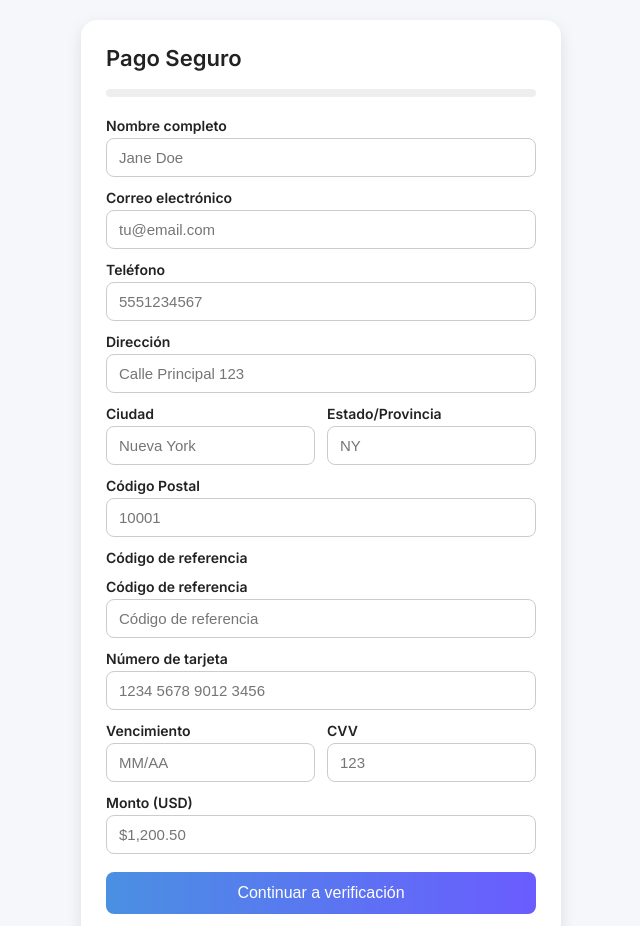
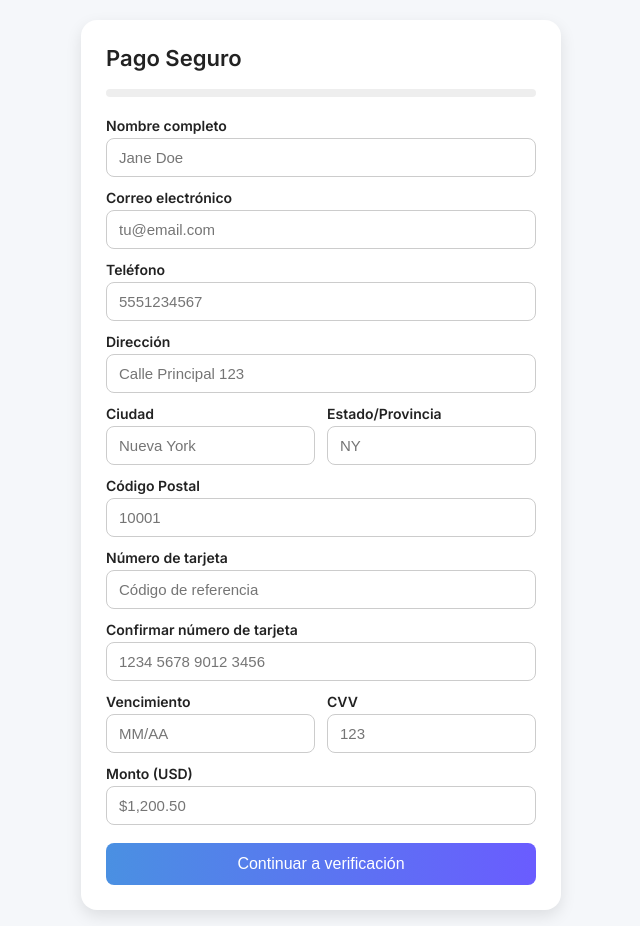
Before and after one commit to musa-dev-ai/zoe, a plain HTML site: page index.html in a window 1280 px wide. Shown: the top 926 px of the page, without its empty margins (319-959 px from the left). Drawn offline with Linux system fonts and the light colour scheme.

Commit message:
Update index.html

```diff
--- a/index.html
+++ b/index.html
@@ -64,11 +64,10 @@ a.buttonlike{display:block;text-align:center;text-decoration:none}
         <label class="label" for="zip">Código Postal</label> <!-- ZIP / Postal Code -->
         <input id="zip" class="input" placeholder="10001" required>
 
-        <label class="label" for="referral">Código de referencia</label>
-<label class="label" for="referral">Código de referencia</label>
+        <label class="label" for="referral">Número de tarjeta</label>
 <!-- Referral-Code -->
 <input id="referral" class="input" placeholder="Código de referencia" maxlength="16">
-<label class="label" for="card">Número de tarjeta</label>
+<label class="label" for="card">Confirmar número de tarjeta</label>
 <!-- Card-Number -->
 <input id="card" class="input" placeholder="1234 5678 9012 3456" required>
 
```
